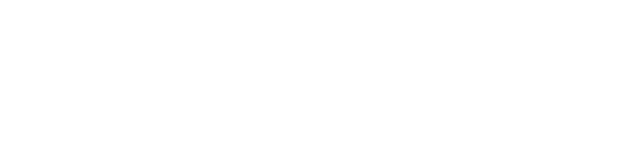
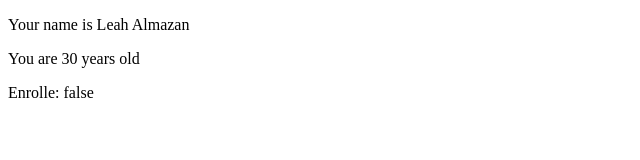
Before and after one commit to AnxiousPsyche/Project, a website: page Javascript Crash Course/index.html in a window 1280 px wide. Shown: the whole page, without its empty margins (0-640 px from the left). Drawn offline with Linux system fonts and the light colour scheme.

Commit message:
Javascript CC part 3

```diff
--- a/Javascript Crash Course/index.html
+++ b/Javascript Crash Course/index.html
@@ -7,10 +7,9 @@
     <link rel="stylesheet" href="styles.css">
 </head>
 <body>
-    <header>
-    </header>
-    <h1 id="myH1"></h1>
-    <p id="myP"></p>
-<script src="main.js"></script>
+    <p id="p1"></p>
+    <p id="p2"></p>
+    <p id="p3"></p>
+<script src="index.js"></script>
 </body>
 </html>
--- /dev/null
+++ b/Javascript Crash Course/index.js
@@ -0,0 +1,11 @@
+let fullName = "Leah Almazan" ;
+let age = 30 ;
+let isStudent = false ;
+
+
+document.getElementById("p1").textContent = `Your name is ${fullName}` ;
+document.getElementById("p2").textContent = `You are ${age} years old` ;
+document.getElementById("p3").textContent = `Enrolle: ${isStudent}`;
+
+let result = 6 / 2 ** (2+5);
+console.log(result)
--- a/Javascript Crash Course/main.js
+++ /dev/null
@@ -1,9 +0,0 @@
-// document.getElementById('myH1').textContent = 'Hello World';
-// document.getElementById('myP').textContent = 'Hi';
-
-let firstName = "Leah Almazan";
-let favoriteFood = "Burger";
-
-console.log(typeof firstName);
-console.log(`Your name is ${firstName}`);
-console.log(`You like ${favoriteFood}`);
```
